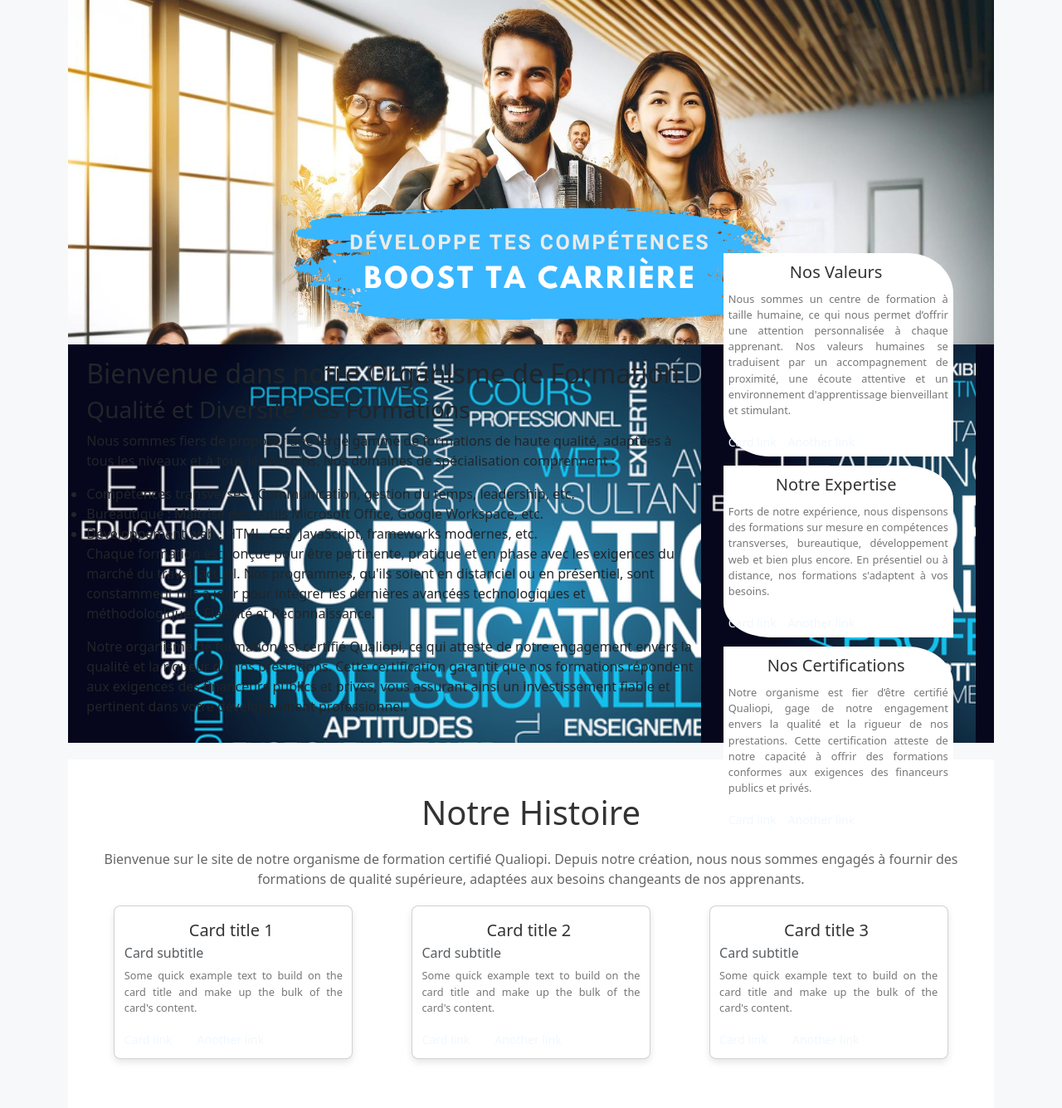
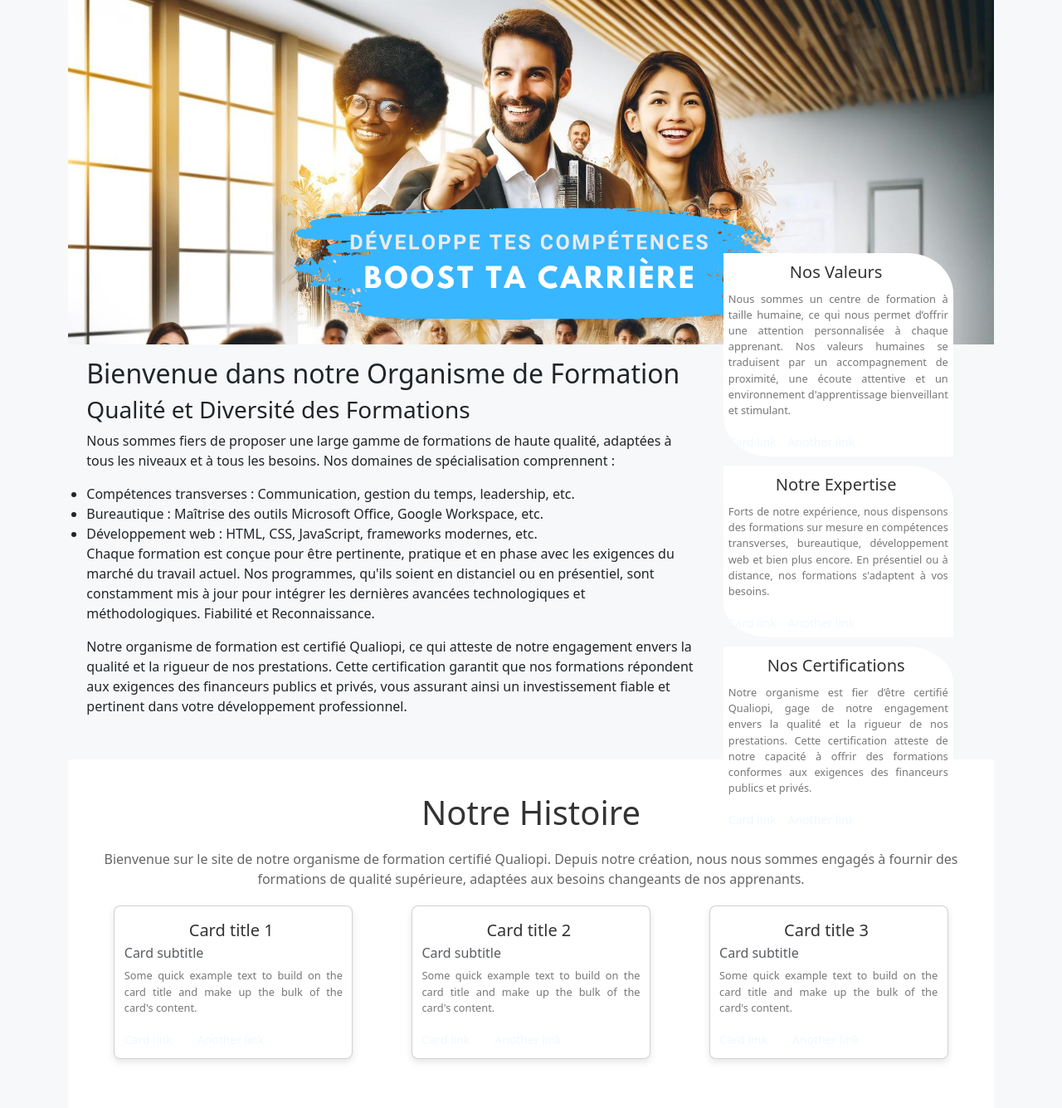
Before and after one commit to hichemchems/projetStageDevSymfony, a Symfony app: template templates/index_home/index.html.twig in a window 1280 px wide. Shown: the part 187-1522 px from the top of the page at 83% size. Run offline with Twig, Linux system fonts and the light colour scheme; the template is opened without the code that fills it, so the values that code supplies are empty; style sheets or scripts are compiled from the project's sources; some libraries are stand-ins or nearby versions.

Commit message:
test topone

```diff
--- a/assets/styles/app.css
+++ b/assets/styles/app.css
@@ -266,7 +266,7 @@ ul {
   flex-direction: column;
   align-items: center;
   justify-content: center;
-  background-image: url("../image/opco-opérateurs-de-compétences.jpg");
+
   padding: 2%;
   background-repeat: no-repeat;
   background-size: cover;
```
